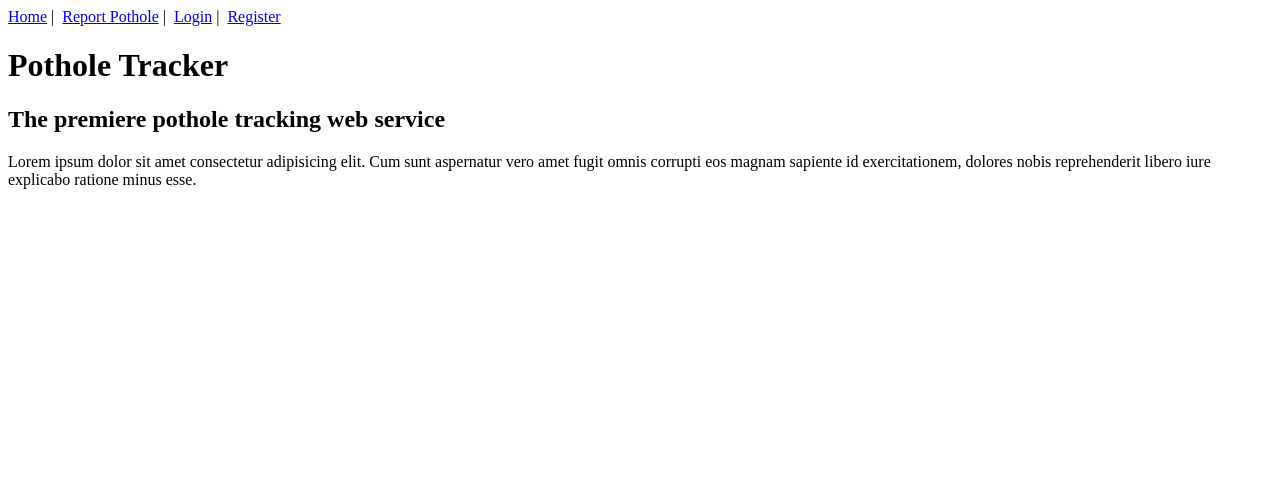
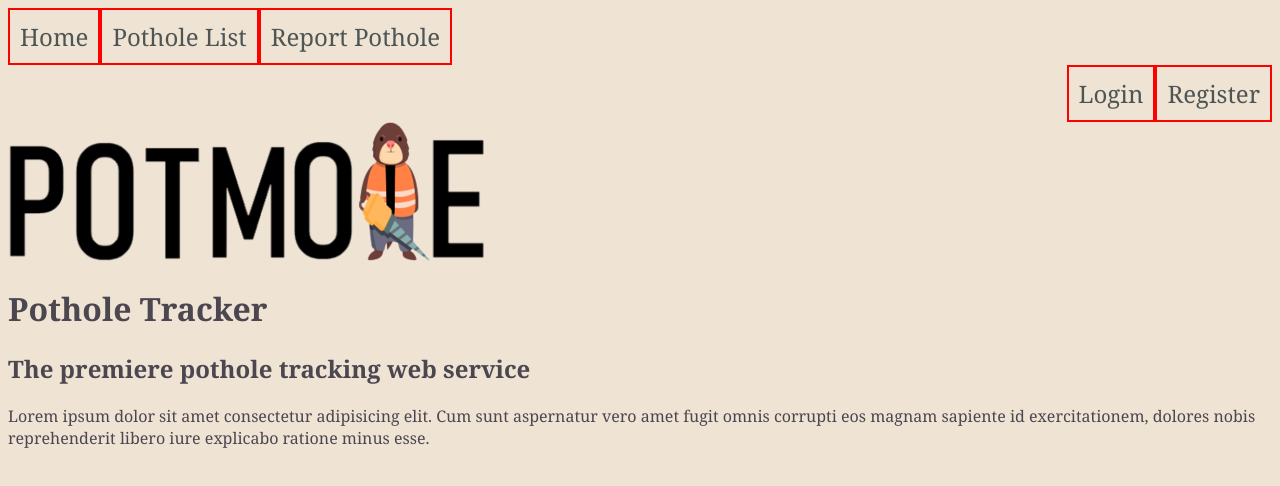
Before and after one commit to jinhee220/Potmole, a Vue app in the folder vue/: page / in a window 1280 px wide. Shown: the top 486 px of the page. Built offline with nearby package versions, Linux system fonts and the light colour scheme.

Commit message:
connected to listAllPotholes and got different entries to show.  Beginning styling considerations

```diff
--- a/vue/index.html
+++ b/vue/index.html
@@ -1,18 +1,23 @@
 <!DOCTYPE html>
 <html lang="en">
+
 <head>
   <meta charset="utf-8">
   <meta http-equiv="X-UA-Compatible" content="IE=edge">
   <meta name="viewport" content="width=device-width,initial-scale=1.0">
   <link rel="icon" href="/favicon.ico">
+  <link rel="stylesheet" href="style.css">
   <title>Capstone Title</title>
   <script type="module" src="/src/main.js"></script>
 </head>
+
 <body>
   <noscript>
-      <strong>We're sorry but this application doesn't work properly without JavaScript enabled. Please enable it to continue.</strong>
+    <strong>We're sorry but this application doesn't work properly without JavaScript enabled. Please enable it to
+      continue.</strong>
   </noscript>
   <div id="app"></div>
   <!-- built files will be auto injected -->
 </body>
+
 </html>
--- a/vue/src/App.vue
+++ b/vue/src/App.vue
@@ -5,12 +5,17 @@
 
     <!-- Links / Nav Bar / Header -->
     <div id="nav">
-      <router-link v-bind:to="{ name: 'home' }">Home</router-link>&nbsp;|&nbsp;
-      <router-link v-bind:to="{ name: 'ReportPothole' }" >Report Pothole</router-link>&nbsp;|&nbsp;
+      <div class="left">
+        <router-link class="link" v-bind:to="{ name: 'home' }">Home</router-link>
+        <router-link class="link" v-bind:to="{ name: 'PotholeList' }">Pothole List</router-link>
+        <router-link class="link" v-bind:to="{ name: 'ReportPothole' }">Report Pothole</router-link>
+      </div>
 
-      <router-link v-bind:to="{ name: 'login' }" v-if="$store.state.token === ''">Login</router-link>&nbsp;|&nbsp;
-      <router-link v-bind:to="{ name: 'register' }" >Register</router-link>
-      <router-link v-bind:to="{ name: 'logout' }" v-if="$store.state.token != ''">Logout</router-link>
+      <div class="right">
+        <router-link class="link" v-bind:to="{ name: 'login' }" v-if="$store.state.token === ''">Login</router-link>
+        <router-link class="link" v-bind:to="{ name: 'register' }">Register</router-link>
+        <router-link class="link" v-bind:to="{ name: 'logout' }" v-if="$store.state.token != ''">Logout</router-link>
+      </div>
     </div>
 
     <router-view />
@@ -29,6 +34,28 @@ export default {
 
 
 <!------------------------- STYLE ---------------------------------->
-<style>
+<style scoped>
+.nav>div {
+  display: inline-block;
+}
 
+.link {
+  color: rgb(78, 85, 85);
+  text-decoration: none;
+  font-size: 1.5rem;
+  padding: 10px;
+  border: 2px red solid;
+}
+
+.left {
+  display: flex;
+  justify-content: flex-start;
+  flex-grow: 1;
+}
+
+.right {
+  display: flex;
+  justify-content: flex-end;
+  flex-grow: 1;
+}
 </style>
--- a/vue/src/components/PotholeDetail.vue
+++ b/vue/src/components/PotholeDetail.vue
@@ -1,8 +1,34 @@
 <!-- this is where site visitors can see the details of a pothole -->
 <template>
-	<div></div>
+	<div class="pothole">
+		<!-- pothole detail placeholder -->
+		<h3>Latitude: {{ pothole.latitude }}</h3>
+		<h3>Longitude: {{ pothole.longitude }}</h3>
+		<h3>Status: {{ pothole.currentStatus }}</h3>
+		<h3>Reported Date: {{ pothole.reportedDate }}</h3>
+		<h3>Inspected Date: {{ pothole.inspectedDate }}</h3>
+		<h3>Repaired Date: {{ pothole.repairedDate }}</h3>
+	</div>
 </template>
 
-<script></script>
+<script>
+export default {
+	props: {
+		pothole: {
+			type: Object,
+			required: true,
+		}
+	}
+}
 
-<style></style>
+</script>
+
+<style>
+.pothole {
+	border: 2px solid black;
+	border-radius: 10px;
+	width: 250px;
+	height: 550px;
+	margin: 20px;
+}
+</style>
--- a/vue/src/components/PotholeForm.vue
+++ b/vue/src/components/PotholeForm.vue
@@ -1,5 +1,4 @@
 <template>
-
 	<!-- <div>
 			<h2>Click a Pothole Location</h2>
 			<MapBox/>
@@ -16,7 +15,6 @@
 		<!-- Adding a input - description for a img file(?) -->
 
 	</form>
-
 </template>
 
 <script>
@@ -45,7 +43,7 @@ export default {
 				userId: this.pothole.userId,
 				longitude: this.pothole.longitude,
 				latitude: this.pothole.latitude,
-				currentStatus: "reported",
+				currentStatus: "Reported",
 				reportedDate: this.pothole.reportedDate,
 				inspectedDate: this.pothole.inspectedDate,
 				repairedDate: this.pothole.repairedDate,
--- /dev/null
+++ b/vue/src/components/PotholeList.vue
@@ -0,0 +1,43 @@
+<template>
+    <div class="pothole-container">
+        <PotholeDetail v-bind:key="pothole.id" v-for="pothole in potholeList" v-bind:pothole="pothole" />
+    </div>
+</template>
+
+<script>
+import PotholeDetail from "../components/PotholeDetail.vue";
+import PotholeService from "@/services/PotholeService.js";
+
+export default {
+    data() {
+        return {
+            //call the PotholeService.js here
+            potholeList: [],
+            //PotholeService.getPotholeList()
+        }
+    },
+    components: {
+        PotholeDetail,
+    },
+    methods: {
+        getPotholeList() {
+            PotholeService.getPotholeList()
+                .then((response) => {
+                    this.potholeList = response.data;
+                });
+        },
+    },
+    created() {
+        this.getPotholeList();
+    },
+}
+
+</script>
+
+<style>
+.pothole-container {
+    display: flex;
+    justify-content: space-evenly;
+    flex-wrap: wrap;
+}
+</style>
--- a/vue/src/router/index.js
+++ b/vue/src/router/index.js
@@ -7,6 +7,7 @@ import LoginView from "../views/LoginView.vue";
 import LogoutView from "../views/LogoutView.vue";
 import RegisterView from "../views/RegisterView.vue";
 import ReportPotholeView from "../views/ReportPotholeView.vue";
+import PotholeListView from "../views/PotholeListView.vue";
 
 /**
  * The Vue Router is used to "direct" the browser to render a specific view component
@@ -54,6 +55,11 @@ const routes = [
 		name: "ReportPothole",
 		component: ReportPotholeView,
 	},
+	{
+		path: "/potholes",
+		name: "PotholeList",
+		component: PotholeListView
+	}
 ];
 
 // Create the router
--- a/vue/src/services/PotholeService.js
+++ b/vue/src/services/PotholeService.js
@@ -5,5 +5,8 @@ export default {
   addPothole(pothole) {
     return axios.post('/reportPothole', pothole)
   },
+  getPotholeList() {
+    return axios.get('/getAllPotholes')
+  },
 
 }
--- a/vue/src/views/HomeView.vue
+++ b/vue/src/views/HomeView.vue
@@ -1,8 +1,10 @@
 <template>
   <div class="home">
+    <img src="src\assets\image.png" />
     <h1>Pothole Tracker</h1>
     <h2>The premiere pothole tracking web service</h2>
-    <p>Lorem ipsum dolor sit amet consectetur adipisicing elit. Cum sunt aspernatur vero amet fugit omnis corrupti eos magnam sapiente id exercitationem, dolores nobis reprehenderit libero iure explicabo ratione minus esse.</p>
+    <p>Lorem ipsum dolor sit amet consectetur adipisicing elit. Cum sunt aspernatur vero amet fugit omnis corrupti eos
+      magnam sapiente id exercitationem, dolores nobis reprehenderit libero iure explicabo ratione minus esse.</p>
   </div>
 </template>
 
--- a/vue/src/views/PotholeListView.vue
+++ b/vue/src/views/PotholeListView.vue
@@ -1,7 +1,18 @@
 <template>
-	<div></div>
+	<div>
+		<PotholeList />
+	</div>
 </template>
 
-<script></script>
+<script>
+import PotholeList from "../components/PotholeList.vue";
+
+export default {
+	components: {
+		PotholeList,
+	}
+}
+
+</script>
 
 <style></style>
--- /dev/null
+++ b/vue/style.css
@@ -0,0 +1,5 @@
+* {
+    font-family: Georgia, 'Times New Roman', Times, serif;
+    color: rgb(75, 70, 80);
+    background-color: rgb(239, 227, 211);
+}
```
Also changed, not shown: vue/src/views/ReportPotholeView.vue (+3 -4 lines), vue/src/assets/image.png (added). Lines whose indentation alone changed are shown as unchanged.
